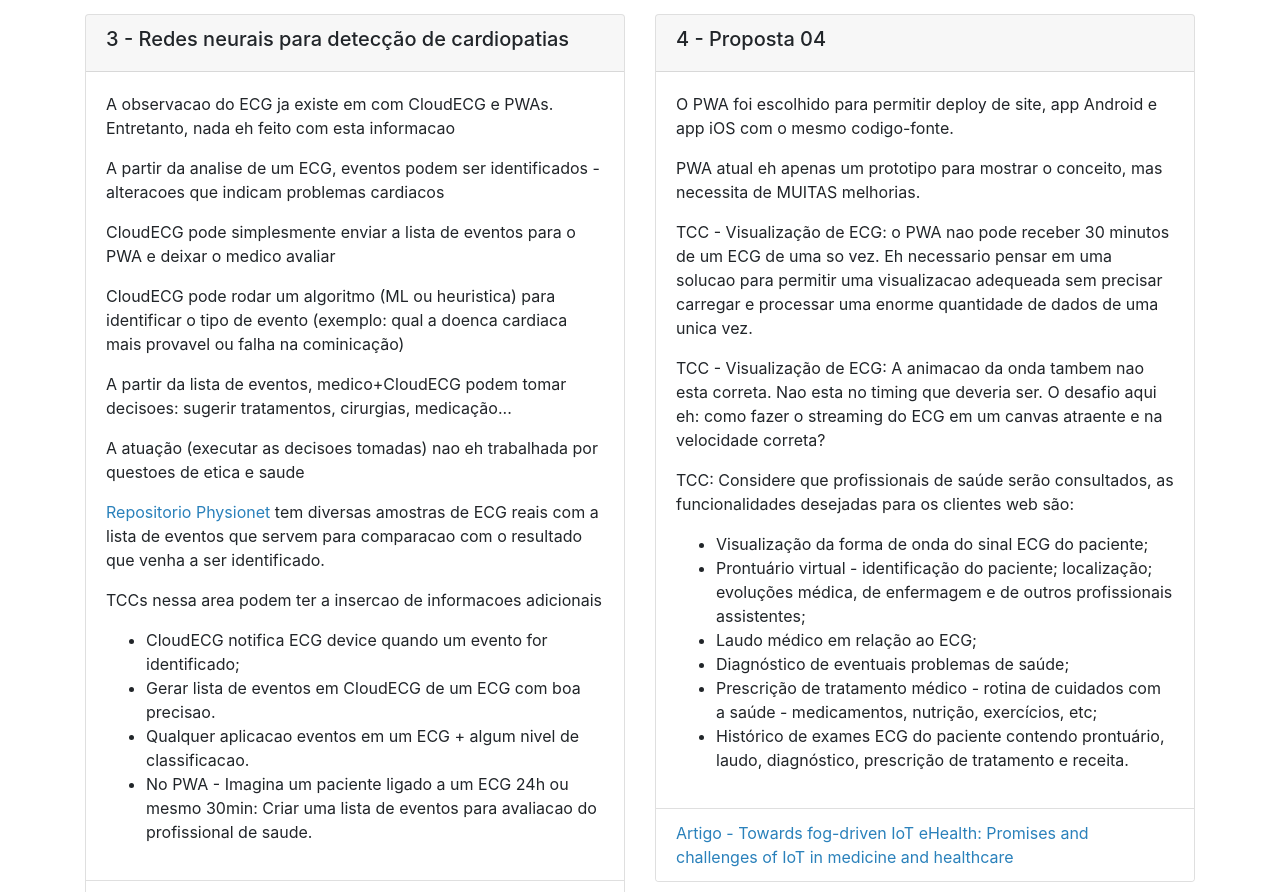
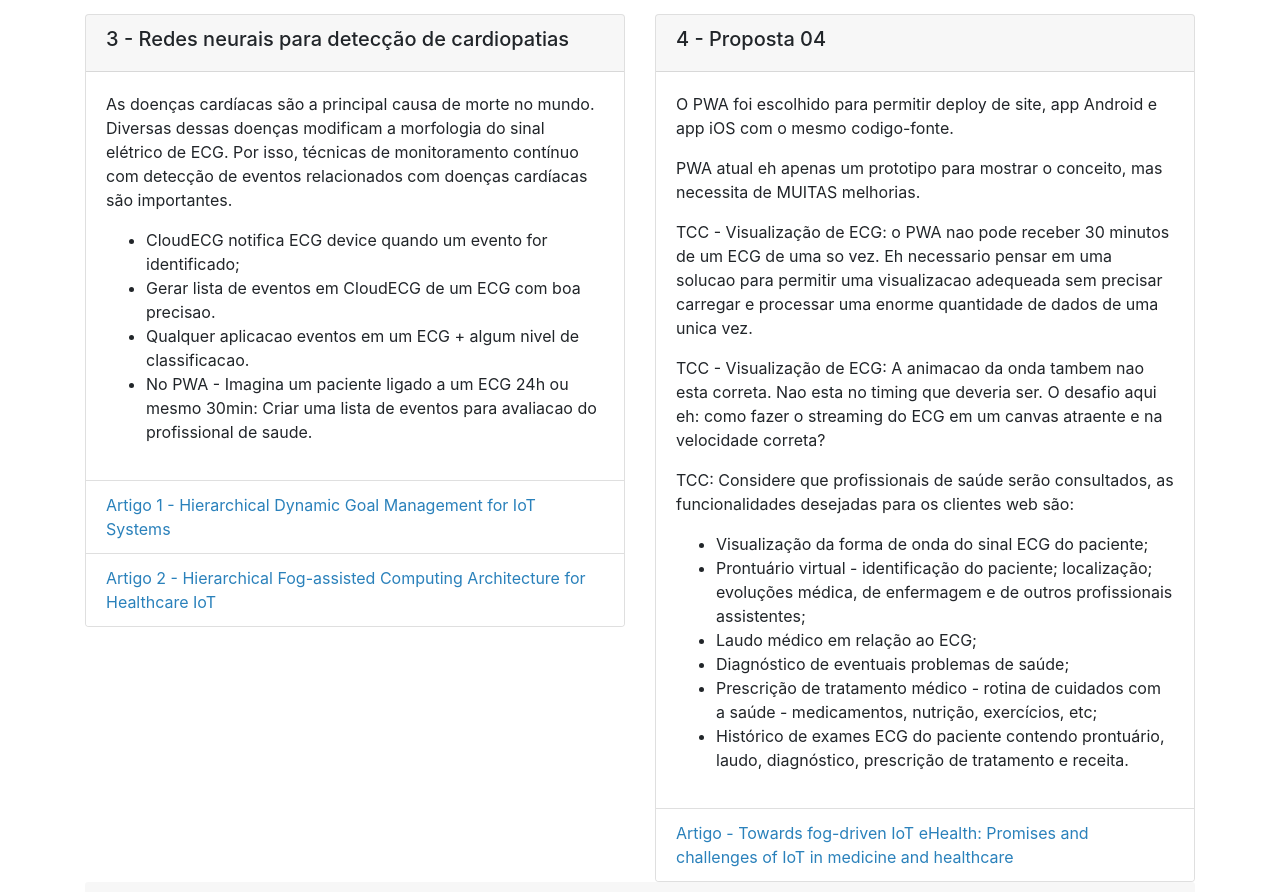
Before and after one commit to if4health/siteTech4Health, a plain HTML site: page html/tcc_ECA.html in a window 1280 px wide. Shown: the part 2722-3614 px from the top of the page. Drawn offline with nearby package versions, Linux system fonts and the light colour scheme.

Commit message:
Update tcc_ECA.html

```diff
--- a/html/tcc_ECA.html
+++ b/html/tcc_ECA.html
@@ -309,27 +309,9 @@ signals at low level distortion</a>
           </h5>
         </div>
         <div class="card-body">
-          <p>A observacao do ECG ja existe em com CloudECG e PWAs. Entretanto, nada eh feito com esta informacao </p>
+          <p> As doenças cardíacas são a principal causa de morte no mundo. Diversas dessas doenças modificam a morfologia do sinal elétrico de ECG.
+          Por isso, técnicas de monitoramento contínuo com detecção de eventos relacionados com doenças cardíacas são importantes. </p>
 
-          <p>A partir da analise de um ECG, eventos podem ser identificados - alteracoes que indicam problemas cardiacos </p>
-
-          <p>CloudECG pode simplesmente enviar a lista de eventos para o PWA e deixar o medico avaliar </p>
-
-          <p>CloudECG pode rodar um algoritmo (ML ou heuristica) para identificar o tipo de evento (exemplo: qual a doenca cardiaca mais provavel ou falha na cominicação) </p>
-
-          <p>
-            A partir da lista de eventos, medico+CloudECG podem tomar decisoes: sugerir tratamentos, cirurgias, medicação...
-          </p>
-
-          <p>
-            A atuação (executar as decisoes tomadas) nao eh trabalhada por questoes de etica e saude
-          </p>
-
-          <p><a href="https://physionet.org/" target="_blank">Repositorio Physionet</a> tem diversas amostras de ECG reais com a lista de eventos que servem para comparacao com o resultado que venha a ser identificado.</p>
-
-          <p>
-            TCCs nessa area podem ter a insercao de informacoes adicionais
-          </p>
 
           <ul>
             <li>
```
